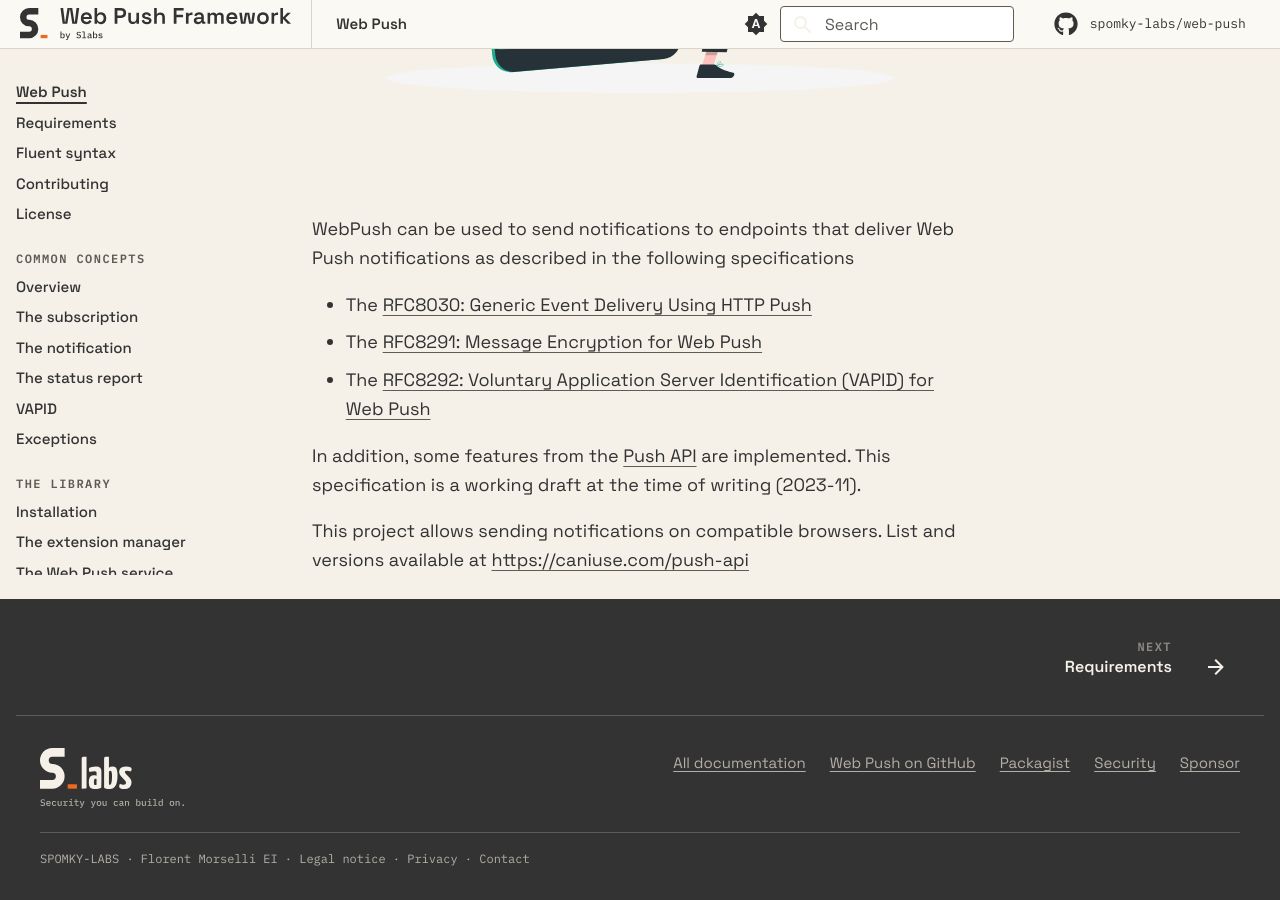
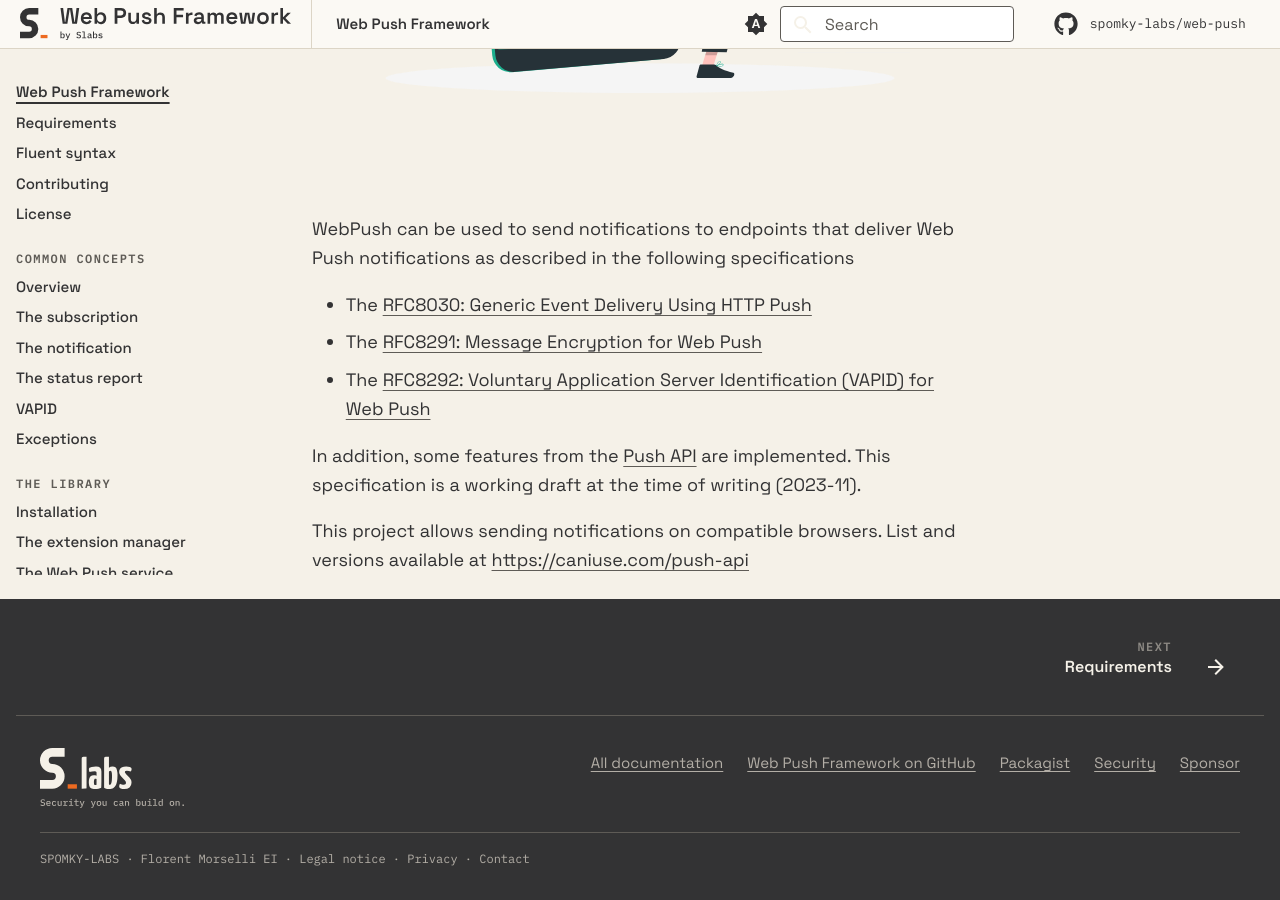
Before and after one commit to Spomky-Labs/web-push-doc, an MkDocs documentation site: the page built from docs/README.md, in a window 1280 px wide and 900 px high, scrolled down 637 px. Built offline with MkDocs 1.6.1 and Material for MkDocs 9.7.7, drawn with Linux system fonts in a browser that asks for light colours; plug-ins that fetch from the network failed and are left out; the version menu is left out; some of the changed text lies outside the part shown.

Commit message:
docs: the home page and the site carry the name of the project
The Slabs guidelines name the project Web Push Framework: the title of the home page, the name of the site in the
tabs of the browser and the link of the footer say it, as the project mark of the header does.

```diff
--- a/docs/README.md
+++ b/docs/README.md
@@ -2,7 +2,7 @@
 description: Web Notifications made easy
 ---
 
-# Web Push
+# Web Push Framework
 
 ![Illustration by Freepik Stories (https://stories.freepik.com/communication)](assets/images/messages-rafiki.svg)
 
--- a/mkdocs.yml
+++ b/mkdocs.yml
@@ -1,4 +1,4 @@
-site_name: Web Push
+site_name: Web Push Framework
 site_description: Web push notifications for PHP and Symfony, after RFC 8030, RFC 8291 and RFC 8292.
 site_url: https://web-push.spomky-labs.com/
 site_author: Spomky-Labs
@@ -154,7 +154,7 @@ extra:
     links:
       - name: All documentation
         link: https://docs.spomky-labs.com/
-      - name: Web Push on GitHub
+      - name: Web Push Framework on GitHub
         link: https://github.com/Spomky-Labs/web-push
       - name: Packagist
         link: https://packagist.org/packages/spomky-labs/web-push
```
Also changed, not shown: 1 other file.
